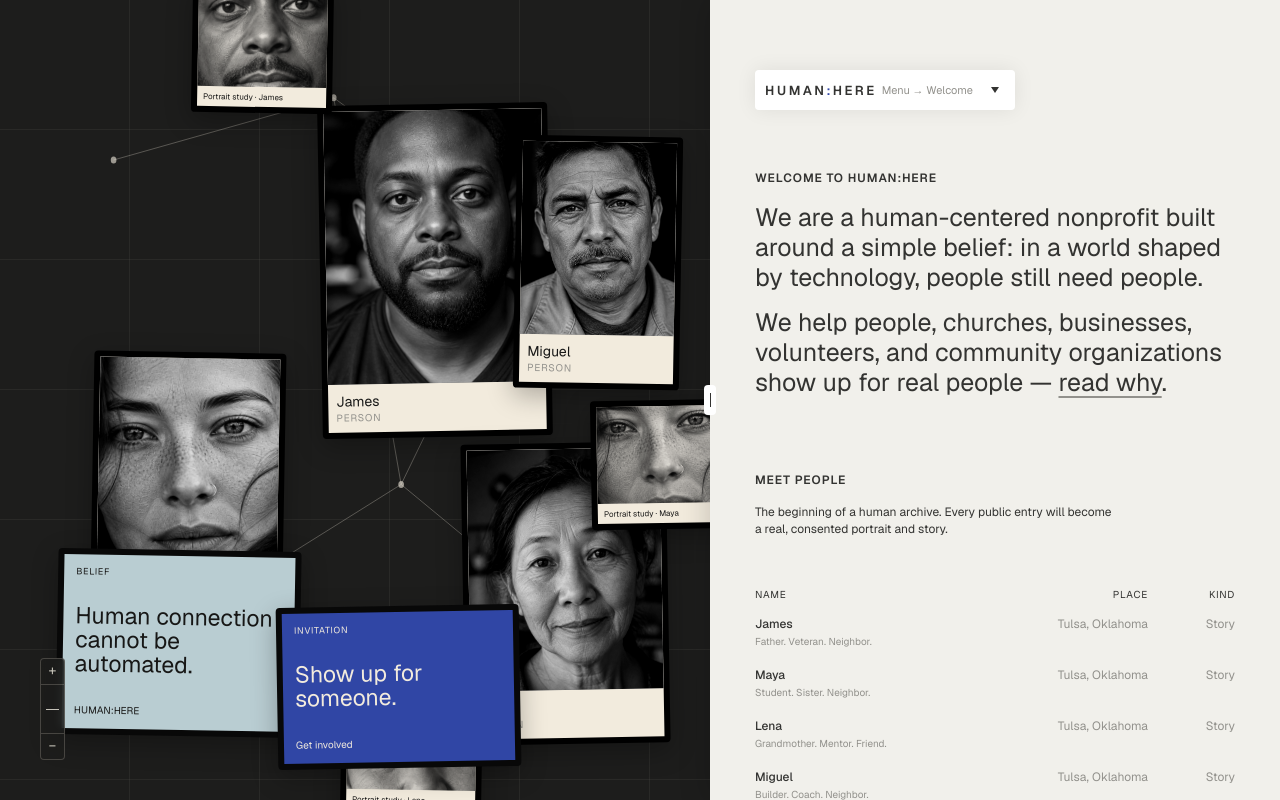
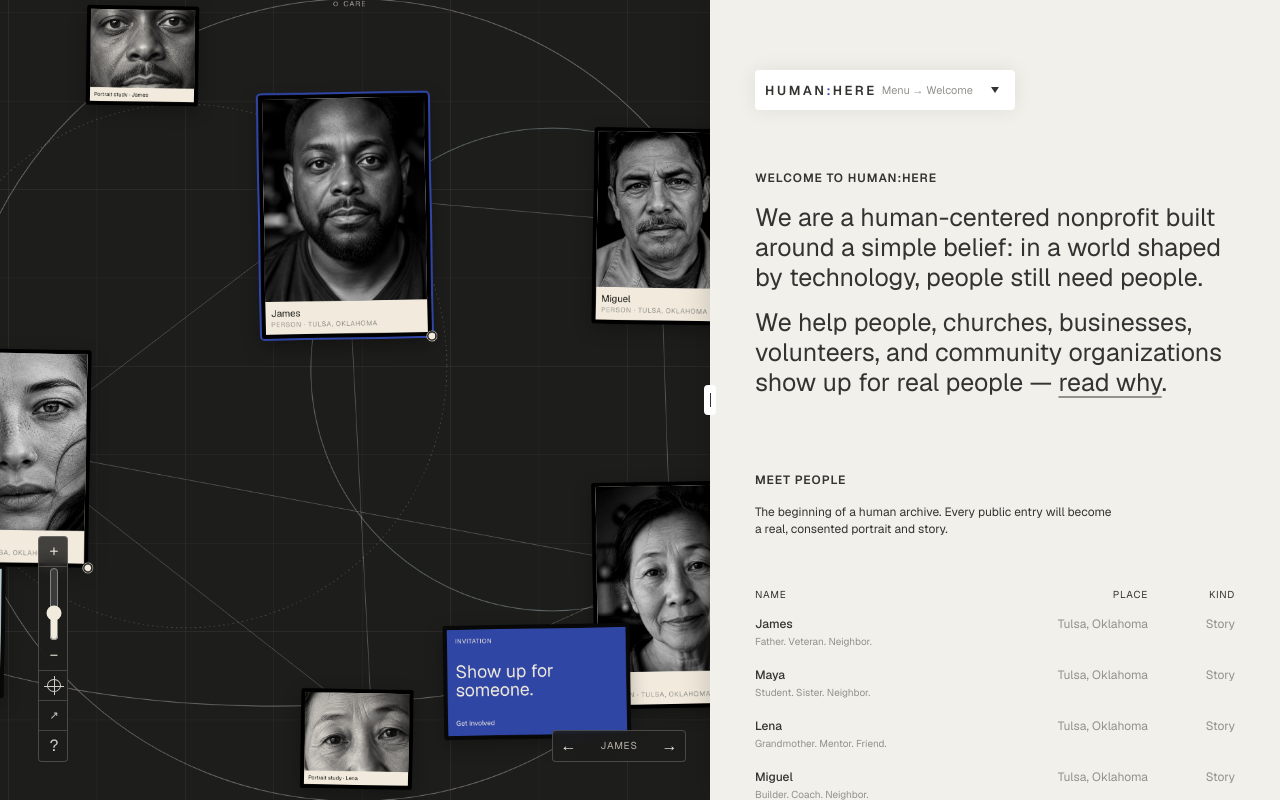
Before and after one commit to mrinfinitum/humanhere, a Next.js app: page / in a window 1280 px wide. Built offline with nearby package versions, Linux system fonts and the light colour scheme.

Commit message:
Add interactive spatial archive map

```diff
--- a/src/app/globals.css
+++ b/src/app/globals.css
@@ -61,41 +61,66 @@ img { display: block; }
 .site-menu__groups a:hover::before { position: absolute; left: -10px; content: "→"; font-size: 8px; }
 
 /* Dark spatial archive */
-.human-field { position: fixed; inset: 0 auto 0 0; width: calc(100% - var(--panel-width)); overflow: hidden; background: var(--field); color: var(--human-paper); cursor: crosshair; }
-.human-field__grid { position: absolute; inset: -1px; opacity: .27; background-image: linear-gradient(rgba(242,235,221,.22) 1px, transparent 1px), linear-gradient(90deg, rgba(242,235,221,.22) 1px, transparent 1px); background-size: 130px 130px; }
-.human-field__lines { position: absolute; inset: 0; width: 100%; height: 100%; overflow: visible; }
-.human-field__lines path { fill: none; stroke: rgba(242,235,221,.28); stroke-width: 1; vector-effect: non-scaling-stroke; }
-.human-field__lines circle { fill: var(--human-paper); opacity: .6; }
+.human-field { position: fixed; inset: 0 auto 0 0; width: calc(100% - var(--panel-width)); overflow: hidden; touch-action: none; background: var(--field); color: var(--human-paper); cursor: grab; user-select: none; }
+.human-field.is-dragging { cursor: grabbing; }
+.human-field:fullscreen { width: 100%; }
+.human-field__viewport { position: absolute; inset: 0; overflow: hidden; }
+.human-field__stage { position: absolute; top: 50%; left: 50%; width: 1800px; height: 1400px; transform-origin: center; transition: transform 650ms var(--ease); will-change: transform; }
+.human-field.is-dragging .human-field__stage { transition: none; }
+.human-field__grid { position: absolute; inset: 0; opacity: .38; background-image: linear-gradient(rgba(242,235,221,.2) 1px, transparent 1px), linear-gradient(90deg, rgba(242,235,221,.2) 1px, transparent 1px); background-size: 130px 130px; }
+.human-field__map { position: absolute; inset: 0; width: 100%; height: 100%; overflow: visible; }
+.human-field__map path, .human-field__map circle { vector-effect: non-scaling-stroke; }
+.human-field__orbits circle, .human-field__orbits path { fill: none; stroke: rgba(242,235,221,.38); stroke-width: 1.25; }
+.human-field__orbits circle:nth-child(2) { stroke-dasharray: 2 5; stroke: rgba(242,235,221,.24); }
+.human-field__orbits circle:nth-child(3) { stroke: rgba(185,205,210,.42); }
+.human-field__connections path { fill: none; stroke: rgba(242,235,221,.3); stroke-width: 1; }
+.human-field__nodes circle { fill: var(--human-paper); opacity: .78; }
+.theme-label { position: absolute; z-index: 1; display: flex; align-items: center; gap: 8px; color: rgba(242,235,221,.64); font-size: 11px; letter-spacing: .12em; text-transform: uppercase; }
+.theme-label span { width: 7px; height: 7px; border: 1px solid currentColor; border-radius: 50%; }
+.theme-label--care { top: 110px; left: 868px; }
+.theme-label--notice { top: 622px; left: 245px; }
+.theme-label--belong { top: 625px; left: 1500px; }
 .human-fragment, .text-fragment, .detail-fragment { position: absolute; z-index: 2; display: block; border: 6px solid #000; border-radius: var(--radius); background: var(--human-paper); color: var(--human-ink); box-shadow: 0 8px 26px rgba(0,0,0,.28); transform: rotate(var(--rotate, 0deg)); transition: z-index 0s, transform 700ms var(--ease), filter 700ms var(--ease); }
 .human-fragment:hover, .human-fragment:focus-visible, .text-fragment:hover, .text-fragment:focus-visible, .detail-fragment:hover, .detail-fragment:focus-visible { z-index: 10; transform: rotate(0) scale(1.035); }
-.human-fragment.is-active { z-index: 8; box-shadow: 0 0 0 2px var(--lapis), 0 12px 28px rgba(0,0,0,.35); }
+.human-fragment.is-active { z-index: 8; box-shadow: 0 0 0 3px var(--lapis), 0 12px 28px rgba(0,0,0,.35); }
 .human-fragment figure { position: relative; width: 100%; margin: 0; aspect-ratio: 4 / 5; overflow: hidden; background: #777; }
 .human-fragment img { object-fit: cover; filter: grayscale(1) contrast(1.04); }
 .human-fragment__name { display: block; padding: 8px 8px 1px; font-size: 14px; }
 .human-fragment__type { display: block; padding: 0 8px 8px; color: var(--muted); font-size: 10px; letter-spacing: .08em; text-transform: uppercase; }
-.human-fragment--1 { --rotate: -1deg; top: 13%; left: 45%; width: clamp(170px, 18vw, 260px); }
-.human-fragment--2 { --rotate: 1deg; top: 44%; left: 13%; width: clamp(150px, 15vw, 220px); }
-.human-fragment--3 { --rotate: -1deg; right: 6%; bottom: 7%; width: clamp(155px, 16vw, 230px); }
-.human-fragment--4 { --rotate: 1deg; top: 17%; right: 4%; width: clamp(135px, 13vw, 195px); }
+.fragment-node { position: absolute; right: -13px; bottom: -13px; width: 14px; height: 14px; border: 2px solid var(--field); border-radius: 50%; background: var(--human-paper); box-shadow: 0 0 0 1px rgba(242,235,221,.8); }
 
-.detail-fragment { width: clamp(115px, 11vw, 165px); }
+.detail-fragment { width: 165px; }
 .detail-fragment figure { position: relative; margin: 0; aspect-ratio: 4 / 3; overflow: hidden; }
 .detail-fragment img { object-fit: cover; filter: grayscale(1) sepia(.12) contrast(.95); transform: scale(1.8); }
 .detail-fragment span { display: block; padding: 5px 6px; font-size: 8px; }
-.detail-fragment--1 { --rotate: 1deg; top: -2%; left: 27%; }
-.detail-fragment--2 { --rotate: -1deg; right: -3%; top: 50%; }
-.detail-fragment--3 { --rotate: 1deg; left: 48%; bottom: -2%; }
 
-.text-fragment { width: clamp(180px, 19vw, 275px); padding: 12px; border-color: #080808; }
+.text-fragment { width: 275px; padding: 12px; border-color: #080808; }
 .text-fragment small { display: block; margin-bottom: 25px; font-size: 9px; letter-spacing: .09em; text-transform: uppercase; }
-.text-fragment blockquote { margin: 0 0 28px; font-size: clamp(18px, 1.8vw, 26px); line-height: 1.05; }
+.text-fragment blockquote { margin: 0 0 28px; font-size: 26px; line-height: 1.05; }
 .text-fragment > span { display: block; font-size: 10px; }
-.text-fragment--one { --rotate: 1deg; left: 8%; bottom: 8%; background: var(--powder); }
-.text-fragment--two { --rotate: -1deg; left: 39%; bottom: 4%; background: var(--lapis); color: var(--human-paper); }
-.field-controls { position: fixed; bottom: 40px; left: 40px; z-index: 20; display: grid; grid-template-rows: 25px 50px 25px; width: 25px; overflow: hidden; border: 1px solid rgba(242,235,221,.2); border-radius: var(--radius); background: rgba(29,29,28,.78); color: #c5c2b8; font-size: 14px; text-align: center; backdrop-filter: blur(5px); }
-.field-controls span { line-height: 23px; }
-.field-controls i { position: relative; border-block: 1px solid rgba(242,235,221,.2); }
-.field-controls i::after { position: absolute; top: 50%; left: 5px; right: 5px; height: 1px; background: #c5c2b8; content: ""; }
+.text-fragment--one { --rotate: 1deg; top: 940px; left: 110px; background: var(--powder); }
+.text-fragment--two { --rotate: -1deg; top: 1030px; left: 1030px; background: var(--lapis); color: var(--human-paper); }
+
+.map-controls { position: fixed; bottom: 38px; left: 38px; z-index: 30; display: flex; flex-direction: column; width: 30px; overflow: hidden; border: 1px solid rgba(242,235,221,.22); border-radius: var(--radius); background: rgba(29,29,28,.82); color: #d1cec3; backdrop-filter: blur(8px); }
+.map-controls button { width: 30px; height: 30px; padding: 0; border: 0; border-bottom: 1px solid rgba(242,235,221,.2); background: transparent; color: inherit; font: inherit; cursor: pointer; }
+.map-controls button:hover { background: rgba(242,235,221,.12); color: var(--white); }
+.map-controls input { width: 74px; height: 30px; margin: 22px -22px; accent-color: var(--human-paper); cursor: ns-resize; transform: rotate(-90deg); }
+.map-controls__center { position: relative; }
+.center-icon { position: absolute; inset: 8px; border: 1px solid currentColor; border-radius: 50%; }
+.center-icon::before, .center-icon::after { position: absolute; background: currentColor; content: ""; }
+.center-icon::before { top: 50%; left: -4px; right: -4px; height: 1px; }
+.center-icon::after { top: -4px; bottom: -4px; left: 50%; width: 1px; }
+.map-controls__fullscreen { font-size: 11px !important; }
+.map-controls__help { border-bottom: 0 !important; }
+.fragment-navigator { position: fixed; right: calc(var(--panel-width) + 24px); bottom: 38px; z-index: 30; display: grid; grid-template-columns: 31px minmax(70px, auto) 31px; align-items: center; overflow: hidden; border: 1px solid rgba(242,235,221,.22); border-radius: var(--radius); background: rgba(29,29,28,.82); backdrop-filter: blur(8px); }
+.fragment-navigator button { width: 31px; height: 30px; padding: 0; border: 0; background: transparent; color: var(--human-paper); cursor: pointer; }
+.fragment-navigator button:hover { background: rgba(242,235,221,.12); }
+.fragment-navigator span { padding: 0 9px; color: rgba(242,235,221,.72); font-size: 10px; letter-spacing: .08em; text-align: center; text-transform: uppercase; }
+.map-help { position: fixed; bottom: 38px; left: 84px; z-index: 35; width: min(330px, calc(100% - 130px)); padding: 17px; border: 1px solid rgba(242,235,221,.24); border-radius: var(--radius); background: rgba(29,29,28,.94); color: var(--human-paper); box-shadow: 0 14px 38px rgba(0,0,0,.35); backdrop-filter: blur(12px); }
+.map-help > button { position: absolute; top: 8px; right: 8px; width: 24px; height: 24px; border: 0; background: transparent; color: inherit; font-size: 18px; cursor: pointer; }
+.map-help small { display: block; margin-bottom: 24px; color: rgba(242,235,221,.6); font-size: 9px; letter-spacing: .1em; text-transform: uppercase; }
+.map-help h2 { margin: 0 0 10px; font-size: 19px; font-weight: 450; }
+.map-help p { margin: 0; color: rgba(242,235,221,.72); font-size: 12px; line-height: 17px; }
 
 /* Independent reading surface */
 .reading-panel { position: fixed; inset: 0 0 0 auto; z-index: 5; width: var(--panel-width); overflow-y: auto; overscroll-behavior: contain; background: var(--panel); box-shadow: 0 0 30px rgba(0,0,0,.2); }
@@ -174,9 +199,7 @@ img { display: block; }
 
 @media (max-width: 1100px) and (min-width: 769px) {
   :root { --content-width: 420px; --panel-margin: 35px; }
-  .human-fragment--4 { display: none; }
-  .human-fragment--1 { left: 38%; }
-  .text-fragment--two { display: none; }
+  .fragment-navigator { right: calc(var(--panel-width) + 14px); }
 }
 
 @media (max-width: 768px) {
@@ -189,28 +212,23 @@ img { display: block; }
   .site-menu__groups nav { font-size: 19px; line-height: 24px; }
   .site-menu__current { display: none; }
   .site-menu summary { grid-template-columns: 1fr var(--menu-height); }
-  .human-field { position: absolute; inset: 0 0 auto; width: 100%; height: 125vw; min-height: 440px; pointer-events: none; }
-  .human-field a { pointer-events: auto; }
+  .human-field { position: absolute; inset: 0 0 auto; width: 100%; height: 125vw; min-height: 440px; }
   .human-field__grid { background-size: 90px 90px; }
-  .human-field__lines { opacity: .55; }
+  .human-field__orbits circle, .human-field__orbits path { stroke: rgba(242,235,221,.46); }
   .human-fragment { border-width: 4px; }
   .human-fragment__name { padding: 5px 6px 0; font-size: 11px; }
   .human-fragment__type { padding: 0 6px 5px; font-size: 8px; }
-  .human-fragment--1 { top: 24%; left: 42%; width: 33vw; }
-  .human-fragment--2 { top: 53%; left: 7%; width: 29vw; }
-  .human-fragment--3 { right: 5%; bottom: 6%; width: 31vw; }
-  .human-fragment--4 { display: none; }
-  .detail-fragment { border-width: 4px; width: 24vw; }
+  .detail-fragment { border-width: 4px; }
   .detail-fragment span { font-size: 7px; }
-  .detail-fragment--1 { top: 16%; left: 6%; }
-  .detail-fragment--2, .detail-fragment--3 { display: none; }
   .text-fragment { border-width: 4px; }
-  .text-fragment--one { display: none; }
-  .text-fragment--two { left: 35%; bottom: 3%; width: 31vw; padding: 7px; }
   .text-fragment small { margin-bottom: 10px; font-size: 7px; }
   .text-fragment blockquote { margin-bottom: 12px; font-size: 11px; }
   .text-fragment > span { font-size: 7px; }
-  .field-controls, .panel-handle { display: none; }
+  .panel-handle { display: none; }
+  .map-controls { bottom: 12px; left: 12px; }
+  .map-controls input, .map-controls__fullscreen { display: none; }
+  .fragment-navigator { right: 12px; bottom: 12px; }
+  .map-help { bottom: 49px; left: 12px; width: min(310px, calc(100% - 24px)); }
 
   .reading-panel { position: relative; inset: auto; z-index: 5; width: 100%; min-height: 100svh; margin-top: 125vw; overflow: visible; border-radius: 12px 12px 0 0; box-shadow: none; }
   .reading-panel__inner { padding: 78px 16px 60px; }
--- a/src/components/HumanField.tsx
+++ b/src/components/HumanField.tsx
@@ -1,34 +1,169 @@
+"use client";
+
 import Image from "next/image";
 import Link from "next/link";
+import { useCallback, useEffect, useRef, useState } from "react";
 import { DEV_FIXTURE_PEOPLE } from "@/data/people";
 
+const STAGE_WIDTH = 1800;
+const STAGE_HEIGHT = 1400;
+const MIN_ZOOM = 0.42;
+const MAX_ZOOM = 1.18;
+
+const peoplePositions = [
+  { x: 760, y: 250, width: 250, rotate: -1 },
+  { x: 290, y: 625, width: 220, rotate: 1 },
+  { x: 1250, y: 820, width: 230, rotate: -1 },
+  { x: 1250, y: 300, width: 195, rotate: 1 },
+];
+
+const detailPositions = [
+  { x: 505, y: 120 },
+  { x: 1510, y: 620 },
+  { x: 820, y: 1125 },
+];
+
 export function HumanField({ activeSlug }: { activeSlug?: string }) {
+  const fieldRef = useRef<HTMLElement>(null);
+  const dragRef = useRef<{ x: number; y: number; panX: number; panY: number } | null>(null);
+  const initialIndex = Math.max(0, DEV_FIXTURE_PEOPLE.findIndex((person) => person.slug === activeSlug));
+  const [activeIndex, setActiveIndex] = useState(initialIndex);
+  const [zoom, setZoom] = useState(0.68);
+  const [pan, setPan] = useState({ x: 0, y: 0 });
+  const [dragging, setDragging] = useState(false);
+  const [helpOpen, setHelpOpen] = useState(false);
+
+  const clampZoom = useCallback((value: number) => Math.min(MAX_ZOOM, Math.max(MIN_ZOOM, value)), []);
+
+  const resetView = useCallback(() => {
+    setZoom(0.68);
+    setPan({ x: 0, y: 0 });
+  }, []);
+
+  const focusPerson = useCallback((index: number) => {
+    const nextIndex = (index + DEV_FIXTURE_PEOPLE.length) % DEV_FIXTURE_PEOPLE.length;
+    const point = peoplePositions[nextIndex];
+    setActiveIndex(nextIndex);
+    setPan({
+      x: (STAGE_WIDTH / 2 - point.x - point.width / 2) * 0.72,
+      y: (STAGE_HEIGHT / 2 - point.y - 170) * 0.72,
+    });
+    setZoom(0.78);
+  }, []);
+
+  useEffect(() => {
+    const field = fieldRef.current;
+    if (!field) return;
+
+    const handleWheel = (event: WheelEvent) => {
+      event.preventDefault();
+      setZoom((current) => clampZoom(current - event.deltaY * 0.0008));
+    };
+
+    field.addEventListener("wheel", handleWheel, { passive: false });
+    return () => field.removeEventListener("wheel", handleWheel);
+  }, [clampZoom]);
+
+  const handlePointerDown = (event: React.PointerEvent<HTMLElement>) => {
+    if ((event.target as HTMLElement).closest("a, button, input")) return;
+    event.currentTarget.setPointerCapture(event.pointerId);
+    dragRef.current = { x: event.clientX, y: event.clientY, panX: pan.x, panY: pan.y };
+    setDragging(true);
+  };
+
+  const handlePointerMove = (event: React.PointerEvent<HTMLElement>) => {
+    if (!dragRef.current) return;
+    setPan({
+      x: dragRef.current.panX + event.clientX - dragRef.current.x,
+      y: dragRef.current.panY + event.clientY - dragRef.current.y,
+    });
+  };
+
+  const endDrag = () => {
+    dragRef.current = null;
+    setDragging(false);
+  };
+
+  const toggleFullscreen = async () => {
+    if (!fieldRef.current) return;
+    if (document.fullscreenElement) await document.exitFullscreen();
+    else await fieldRef.current.requestFullscreen();
+  };
+
   return (
-    <aside className="human-field" aria-label="People in the HUMAN:HERE archive">
+    <aside
+      ref={fieldRef}
+      className={`human-field ${dragging ? "is-dragging" : ""}`}
+      aria-label="Interactive map of people in the HUMAN:HERE archive"
+      onPointerDown={handlePointerDown}
+      onPointerMove={handlePointerMove}
+      onPointerUp={endDrag}
+      onPointerCancel={endDrag}
+    >
+      <div className="human-field__viewport">
+        <div
+          className="human-field__stage"
+          style={{ transform: `translate(-50%, -50%) translate(${pan.x}px, ${pan.y}px) scale(${zoom})` }}
+        >
           <div className="human-field__grid" aria-hidden="true" />
-      <svg className="human-field__lines" viewBox="0 0 1000 900" preserveAspectRatio="none" aria-hidden="true">
-        <path d="M160 180 L470 110 L735 265 L565 545 L830 720" />
-        <path d="M470 110 L565 545 L245 705" />
-        <circle cx="160" cy="180" r="4" /><circle cx="470" cy="110" r="4" /><circle cx="735" cy="265" r="4" /><circle cx="565" cy="545" r="4" /><circle cx="245" cy="705" r="4" /><circle cx="830" cy="720" r="4" />
+
+          <svg className="human-field__map" viewBox={`0 0 ${STAGE_WIDTH} ${STAGE_HEIGHT}`} aria-hidden="true">
+            <g className="human-field__orbits">
+              <circle cx="900" cy="700" r="590" />
+              <circle cx="650" cy="650" r="385" />
+              <circle cx="1190" cy="655" r="355" />
+              <path d="M220 1045 C520 1190 1120 1200 1575 980" />
+            </g>
+            <g className="human-field__connections">
+              <path d="M885 400 L400 770 L1365 950 L1348 440 Z" />
+              <path d="M885 400 L925 1180 L400 770" />
+              <path d="M400 770 L235 1065" />
+              <path d="M1365 950 L1055 1090" />
+            </g>
+            <g className="human-field__nodes">
+              <circle cx="885" cy="400" r="6" />
+              <circle cx="400" cy="770" r="6" />
+              <circle cx="1365" cy="950" r="6" />
+              <circle cx="1348" cy="440" r="6" />
+              <circle cx="925" cy="1180" r="5" />
+              <circle cx="235" cy="1065" r="5" />
+            </g>
           </svg>
 
-      {DEV_FIXTURE_PEOPLE.map((person, index) => (
+          <div className="theme-label theme-label--care"><span />Care</div>
+          <div className="theme-label theme-label--notice"><span />Notice</div>
+          <div className="theme-label theme-label--belong"><span />Belong</div>
+
+          {DEV_FIXTURE_PEOPLE.map((person, index) => {
+            const position = peoplePositions[index];
+            return (
               <Link
                 href={`/people/${person.slug}`}
-          className={`human-fragment human-fragment--${index + 1} ${activeSlug === person.slug ? "is-active" : ""}`}
+                className={`human-fragment ${activeIndex === index ? "is-active" : ""}`}
+                style={{ left: position.x, top: position.y, width: position.width, "--rotate": `${position.rotate}deg` } as React.CSSProperties}
                 key={person.slug}
+                onFocus={() => setActiveIndex(index)}
+                onMouseEnter={() => setActiveIndex(index)}
               >
                 <figure>
-            <Image src={person.portrait} alt="" fill sizes="(max-width: 768px) 42vw, 280px" style={{ objectPosition: person.portraitPosition }} />
+                  <Image src={person.portrait} alt="" fill sizes="280px" style={{ objectPosition: person.portraitPosition }} />
                 </figure>
                 <span className="human-fragment__name">{person.firstName}</span>
-          <span className="human-fragment__type">Person</span>
+                <span className="human-fragment__type">Person · {person.location}</span>
+                <span className="fragment-node" aria-hidden="true" />
               </Link>
-      ))}
+            );
+          })}
 
           {DEV_FIXTURE_PEOPLE.slice(0, 3).map((person, index) => (
-        <Link href={`/people/${person.slug}`} className={`detail-fragment detail-fragment--${index + 1}`} key={`detail-${person.slug}`} aria-label={`A closer portrait of ${person.firstName}`}>
-          <figure><Image src={person.portrait} alt="" fill sizes="160px" style={{ objectPosition: person.portraitPosition }} /></figure>
+            <Link
+              href={`/people/${person.slug}`}
+              className="detail-fragment"
+              style={{ left: detailPositions[index].x, top: detailPositions[index].y, "--rotate": `${index % 2 ? -1 : 1}deg` } as React.CSSProperties}
+              key={`detail-${person.slug}`}
+              aria-label={`A closer portrait of ${person.firstName}`}
+            >
+              <figure><Image src={person.portrait} alt="" fill sizes="165px" style={{ objectPosition: person.portraitPosition }} /></figure>
               <span>Portrait study · {person.firstName}</span>
             </Link>
           ))}
@@ -43,8 +178,40 @@ export function HumanField({ activeSlug }: { activeSlug?: string }) {
             <blockquote>Show up for someone.</blockquote>
             <span>Get involved</span>
           </Link>
+        </div>
+      </div>
 
-      <div className="field-controls" aria-hidden="true"><span>+</span><i /><span>−</span></div>
+      <div className="map-controls" aria-label="Map controls">
+        <button type="button" onClick={() => setZoom((value) => clampZoom(value + 0.12))} aria-label="Zoom in">+</button>
+        <input
+          aria-label="Map zoom"
+          type="range"
+          min={MIN_ZOOM}
+          max={MAX_ZOOM}
+          step="0.01"
+          value={zoom}
+          onChange={(event) => setZoom(Number(event.target.value))}
+        />
+        <button type="button" onClick={() => setZoom((value) => clampZoom(value - 0.12))} aria-label="Zoom out">−</button>
+        <button type="button" className="map-controls__center" onClick={resetView} aria-label="Center map"><span className="center-icon" /></button>
+        <button type="button" className="map-controls__fullscreen" onClick={toggleFullscreen} aria-label="Toggle fullscreen">↗</button>
+        <button type="button" className="map-controls__help" onClick={() => setHelpOpen((open) => !open)} aria-expanded={helpOpen} aria-controls="map-help">?</button>
+      </div>
+
+      <div className="fragment-navigator" aria-label="Browse people">
+        <button type="button" onClick={() => focusPerson(activeIndex - 1)} aria-label="Previous person">←</button>
+        <span aria-live="polite">{DEV_FIXTURE_PEOPLE[activeIndex].firstName}</span>
+        <button type="button" onClick={() => focusPerson(activeIndex + 1)} aria-label="Next person">→</button>
+      </div>
+
+      {helpOpen && (
+        <aside className="map-help" id="map-help" aria-label="Map guide">
+          <button type="button" onClick={() => setHelpOpen(false)} aria-label="Close map guide">×</button>
+          <small>Guide</small>
+          <h2>Explore the human field</h2>
+          <p>Drag to move across the archive. Scroll or use the controls to zoom. The circles hold three overlapping ideas: care, attention, and belonging.</p>
+        </aside>
+      )}
     </aside>
   );
 }
```
Lines whose indentation alone changed are shown as unchanged.
